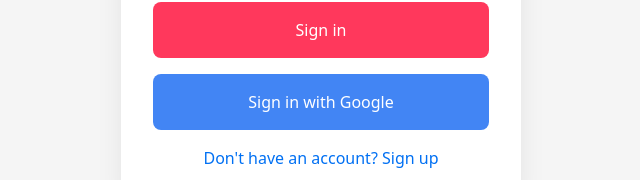
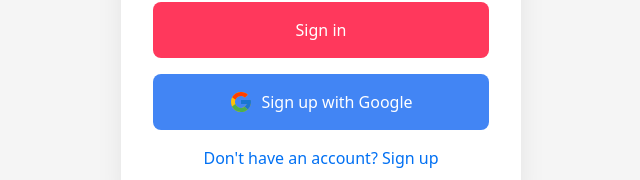
Before and after one commit to ryantzr1/ValueMesh, a Next.js app: page /login in a window 1280 px wide. Shown: the part 468-648 px from the top of the page, without its empty margins (319-959 px from the left). Built offline with nearby package versions, Linux system fonts and the light colour scheme; no server answers.

Commit message:
Added Google Icon

```diff
--- a/package.json
+++ b/package.json
@@ -28,6 +28,7 @@
     "postcss-cli": "^10.1.0",
     "react": "18.2.0",
     "react-dom": "18.2.0",
+    "react-icons": "^4.10.1",
     "typescript": "5.1.6"
   },
   "devDependencies": {
--- a/src/pages/login.js
+++ b/src/pages/login.js
@@ -1,4 +1,6 @@
 import { useRouter } from "next/router";
+import { FcGoogle } from "react-icons/fc";
+
 import { useState } from "react";
 import Link from "next/link";
 import {
@@ -15,7 +17,6 @@
   const [loading, setLoading] = useState(false);
   const [error, setError] = useState(null);
   const router = useRouter();
-
   const googleProvider = new GoogleAuthProvider();
 
   const handleSignIn = async (e) => {
@@ -77,7 +78,8 @@
             onClick={handleSignInWithGoogle}
             className={styles.buttonGoogle}
           >
-            Sign in with Google
+            <FcGoogle size={24} />
+            <span style={{ marginLeft: "8px" }}>Sign up with Google</span>
           </button>
         </form>
         <div className={styles.linkContainer}>
--- a/src/pages/signup.js
+++ b/src/pages/signup.js
@@ -8,6 +8,7 @@
 import { useState } from "react";
 import Link from "next/link";
 import styles from "../styles/signup.module.css";
+import { FcGoogle } from "react-icons/fc";
 
 export default function SignUp() {
   const [email, setEmail] = useState("");
@@ -74,7 +75,8 @@
             onClick={handleSignUpWithGoogle}
             className={styles.buttonGoogle}
           >
-            Sign up with Google
+            <FcGoogle size={24} />
+            <span style={{ marginLeft: "8px" }}>Sign up with Google</span>
           </button>
         </form>
         <div className={styles.linkContainer}>
--- a/src/styles/signup.module.css
+++ b/src/styles/signup.module.css
@@ -54,6 +54,9 @@
 }
 
 .buttonGoogle {
+  display: flex;
+  justify-content: center;
+  align-items: center;
   background-color: #4285f4;
 }
 
```
Also changed, not shown: 1 other file (tests, documents, lock files or other folders).
